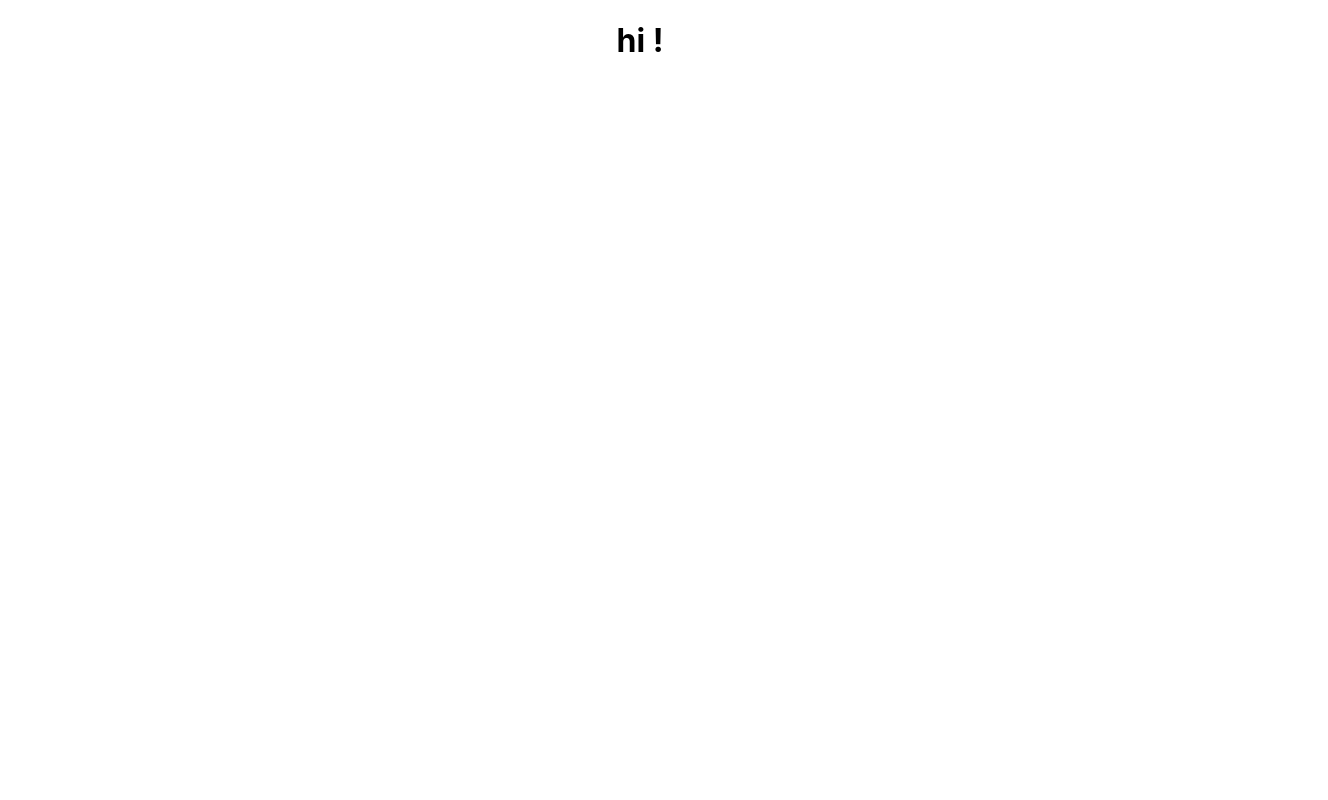
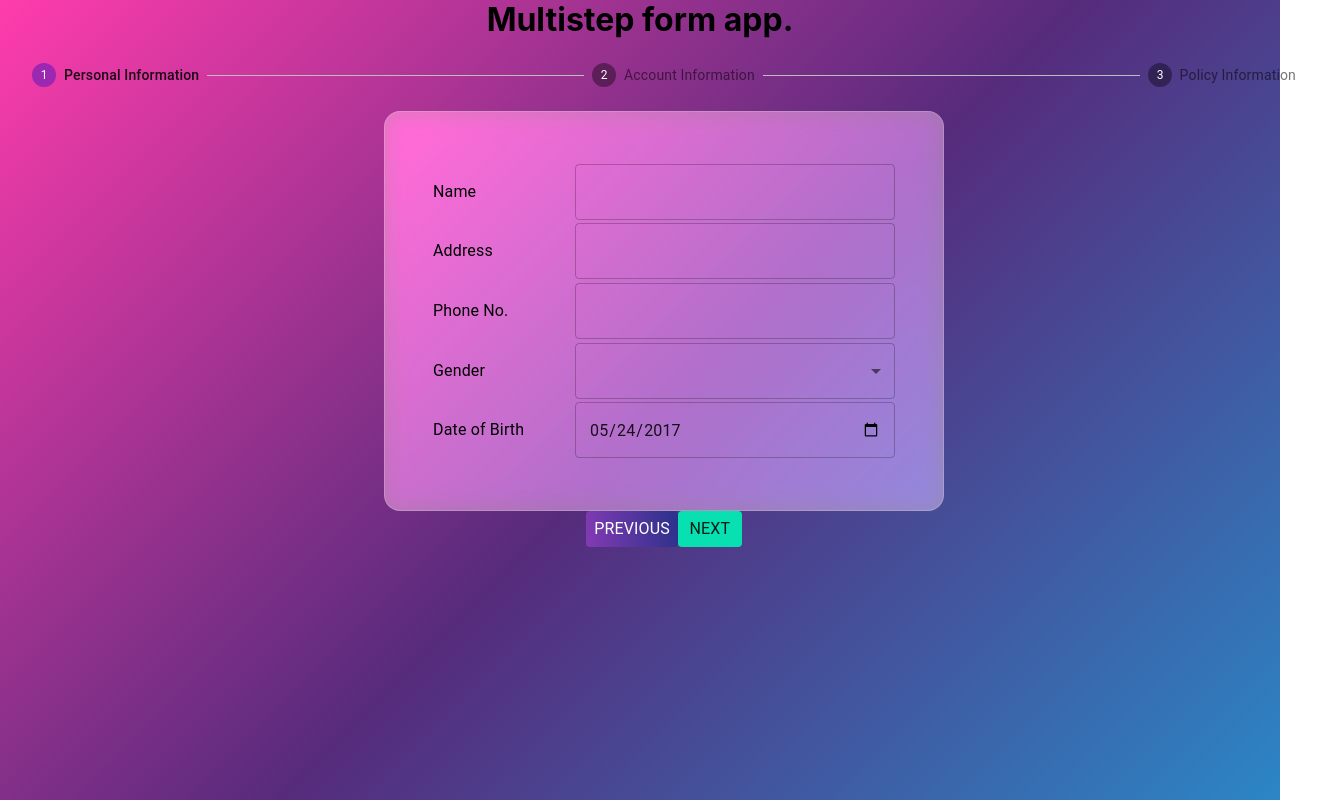
Before and after one commit to kazinoman/Daily-react-ui-practice, a React app: page / in a window 1280 px wide. Shown: the whole page, 1328 px wide, since content can reach past the window. Built offline with nearby package versions, Linux system fonts and the light colour scheme.

Commit message:
FEAT : Complete multistep form design

```diff
--- a/src/components/App.css
+++ b/src/components/App.css
@@ -1,3 +1,9 @@
 .App {
   text-align: center;
+  margin: 0px;
+  height: 100vh;
+  background: linear-gradient(-225deg, #ff3cac 0%, #562b7c 52%, #2b86c5 100%);
+  background-position: center;
+  background-repeat: no-repeat;
+  background-size: cover;
 }
--- a/src/components/App.js
+++ b/src/components/App.js
@@ -1,10 +1,24 @@
+import { ThemeProvider } from '@material-ui/core/styles';
+import theme from './UI/theme';
+
 import './App.css';
+import StepForm from './StepForm/StepForm';
+
+import Personal from './StepForm/PersonalInfoForm';
+import PolicyInfoForm from './StepForm/PolicyInfoForm';
+import AccountInfoForm from './StepForm/AccountInfoForm';
 
 function App() {
   return (
-    <div className="App">
-      <h1>hi !</h1>
-    </div>
+    <ThemeProvider theme={theme}>
+      <div className="App">
+        <h1 style={{ margin: '0px' }}>Multistep form app.</h1>
+        <StepForm />
+        {/* <Personal />
+        <PolicyInfoForm />
+        <AccountInfoForm /> */}
+      </div>
+    </ThemeProvider>
   );
 }
 
--- /dev/null
+++ b/src/components/StepForm/AccountInfoForm.js
@@ -0,0 +1,92 @@
+import React from 'react';
+import { Grid, TextField, Typography } from '@material-ui/core';
+import { makeStyles } from '@material-ui/styles';
+import MenuItem from '@material-ui/core/MenuItem';
+import Select from '@material-ui/core/Select';
+
+const useFormStyle = makeStyles((theme) => ({
+  container: {
+    width: '35rem',
+    height: '25rem',
+    // marginLeft: '25rem',
+    padding: '3rem',
+    backdropFilter: 'blur(12px) saturate(200%)',
+    backgroundColor: 'rgba(255, 219, 219, 0.44)',
+    border: '1px solid rgba(209, 213, 219, 0.3)',
+    borderRadius: '1rem',
+  },
+  inputStyle: {
+    width: '20rem',
+  },
+  inputText: {
+    // marginTop: '1rem',
+  },
+}));
+
+const Personal = () => {
+  const classes = useFormStyle();
+  return (
+    <form className={classes.formContainer}>
+      <Grid
+        container
+        direction="column"
+        justifyContent="space-evenly"
+        alignItems="center"
+        className={classes.container}
+      >
+        <Grid
+          item
+          container
+          direction="row"
+          justifyContent="space-between"
+          alignItems="center"
+          //   className={classes.container}
+        >
+          <Grid item>
+            <Typography className={classes.inputText}>Account No.</Typography>
+          </Grid>
+          <Grid item>
+            <TextField variant="outlined" className={classes.inputStyle} />
+          </Grid>
+        </Grid>
+
+        <Grid
+          item
+          container
+          direction="row"
+          justifyContent="space-between"
+          alignItems="center"
+        >
+          <Grid item>
+            <Typography>Payment amount</Typography>
+          </Grid>
+          <Grid item>
+            <TextField variant="outlined" className={classes.inputStyle} />
+          </Grid>
+        </Grid>
+
+        <Grid
+          item
+          container
+          direction="row"
+          justifyContent="space-between"
+          alignItems="center"
+        >
+          <Grid item>
+            <Typography>Date</Typography>
+          </Grid>
+          <Grid item>
+            <TextField
+              variant="outlined"
+              className={classes.inputStyle}
+              type="date"
+              defaultValue="2017-05-24"
+            />
+          </Grid>
+        </Grid>
+      </Grid>
+    </form>
+  );
+};
+
+export default Personal;
--- /dev/null
+++ b/src/components/StepForm/PersonalInfoForm.js
@@ -0,0 +1,122 @@
+import React from 'react';
+import { Grid, TextField, Typography } from '@material-ui/core';
+import { makeStyles } from '@material-ui/styles';
+import MenuItem from '@material-ui/core/MenuItem';
+import Select from '@material-ui/core/Select';
+
+const useFormStyle = makeStyles((theme) => ({
+  container: {
+    width: '35rem',
+    height: '25rem',
+    // marginLeft: '25rem',
+    padding: '3rem',
+    backdropFilter: 'blur(12px) saturate(200%)',
+    backgroundColor: 'rgba(255, 219, 219, 0.44)',
+    border: '1px solid rgba(209, 213, 219, 0.3)',
+    borderRadius: '1rem',
+  },
+  inputStyle: {
+    width: '20rem',
+  },
+  inputText: {
+    // marginTop: '1rem',
+  },
+}));
+
+const Personal = () => {
+  const classes = useFormStyle();
+  return (
+    <form className={classes.formContainer}>
+      <Grid
+        container
+        direction="column"
+        justifyContent="space-evenly"
+        alignItems="center"
+        className={classes.container}
+      >
+        <Grid
+          item
+          container
+          direction="row"
+          justifyContent="space-between"
+          alignItems="center"
+          //   className={classes.container}
+        >
+          <Grid item>
+            <Typography className={classes.inputText}>Name</Typography>
+          </Grid>
+          <Grid item>
+            <TextField variant="outlined" className={classes.inputStyle} />
+          </Grid>
+        </Grid>
+        <Grid
+          item
+          container
+          direction="row"
+          justifyContent="space-between"
+          alignItems="center"
+        >
+          <Grid item>
+            <Typography>Address</Typography>
+          </Grid>
+          <Grid item>
+            <TextField variant="outlined" className={classes.inputStyle} />
+          </Grid>
+        </Grid>
+        <Grid
+          item
+          container
+          direction="row"
+          justifyContent="space-between"
+          alignItems="center"
+        >
+          <Grid item>
+            <Typography>Phone No.</Typography>
+          </Grid>
+          <Grid item>
+            <TextField variant="outlined" className={classes.inputStyle} />
+          </Grid>
+        </Grid>
+        <Grid
+          item
+          container
+          direction="row"
+          justifyContent="space-between"
+          alignItems="center"
+        >
+          <Grid item>
+            <Typography>Gender</Typography>
+          </Grid>
+          <Grid item>
+            {/* <TextField variant="outlined" className={classes.inputStyle} /> */}
+            <Select variant="outlined" className={classes.inputStyle}>
+              <MenuItem value={1}>male</MenuItem>
+              <MenuItem value={2}>female</MenuItem>
+            </Select>
+          </Grid>
+        </Grid>
+        <Grid
+          item
+          container
+          direction="row"
+          justifyContent="space-between"
+          alignItems="center"
+        >
+          <Grid item>
+            <Typography>Date of Birth</Typography>
+          </Grid>
+          <Grid item>
+            <TextField
+              variant="outlined"
+              className={classes.inputStyle}
+              type="date"
+              defaultValue="2017-05-24"
+            />
+          </Grid>
+        </Grid>
+      </Grid>
+    </form>
+  );
+};
+
+export default Personal;
--- /dev/null
+++ b/src/components/StepForm/PolicyInfoForm.js
@@ -0,0 +1,104 @@
+import React from 'react';
+import { Grid, TextField, Typography } from '@material-ui/core';
+import { makeStyles } from '@material-ui/styles';
+import MenuItem from '@material-ui/core/MenuItem';
+import Select from '@material-ui/core/Select';
+
+const useFormStyle = makeStyles((theme) => ({
+  container: {
+    width: '35rem',
+    height: '25rem',
+    // marginLeft: '25rem',
+    padding: '3rem',
+    backdropFilter: 'blur(12px) saturate(200%)',
+    backgroundColor: 'rgba(255, 219, 219, 0.44)',
+    border: '1px solid rgba(209, 213, 219, 0.3)',
+    borderRadius: '1rem',
+  },
+  inputStyle: {
+    width: '20rem',
+  },
+  inputText: {
+    // marginTop: '1rem',
+  },
+}));
+
+const Personal = () => {
+  const classes = useFormStyle();
+  return (
+    <form className={classes.formContainer}>
+      <Grid
+        container
+        direction="column"
+        justifyContent="space-evenly"
+        alignItems="center"
+        className={classes.container}
+      >
+        <Grid
+          item
+          container
+          direction="row"
+          justifyContent="space-between"
+          alignItems="center"
+          //   className={classes.container}
+        >
+          <Grid item>
+            <Typography
+              className={classes.inputText}
+              style={{ color: 'white' }}
+            >
+              Policy Type
+            </Typography>
+          </Grid>
+          <Grid item>
+            <TextField variant="outlined" className={classes.inputStyle} />
+          </Grid>
+        </Grid>
+
+        <Grid
+          item
+          container
+          direction="row"
+          justifyContent="space-between"
+          alignItems="center"
+        >
+          <Grid item>
+            <Typography style={{ color: 'white' }}>
+              Expire policy date
+            </Typography>
+          </Grid>
+          <Grid item>
+            <TextField
+              variant="outlined"
+              className={classes.inputStyle}
+              type="date"
+              defaultValue="2017-05-24"
+            />
+          </Grid>
+        </Grid>
+        <Grid
+          item
+          container
+          direction="row"
+          justifyContent="space-between"
+          alignItems="center"
+        >
+          <Grid item>
+            <Typography style={{ color: 'white' }}>Why I need this</Typography>
+          </Grid>
+          <Grid item>
+            <TextField
+              variant="outlined"
+              className={classes.inputStyle}
+              multiline
+              maxRows={5}
+              rows={5}
+            />
+          </Grid>
+        </Grid>
+      </Grid>
+    </form>
+  );
+};
+
+export default Personal;
--- /dev/null
+++ b/src/components/StepForm/StepForm.js
@@ -0,0 +1,137 @@
+import React from 'react';
+import Stepper from '@material-ui/core/Stepper';
+import Step from '@material-ui/core/Step';
+import StepLabel from '@material-ui/core/StepLabel';
+import { makeStyles } from '@material-ui/core/styles';
+import Personal from './PersonalInfoForm';
+import Account from './AccountInfoForm';
+import Policy from './PolicyInfoForm';
+import { Button, Grid, Typography } from '@material-ui/core';
+const StepperLevel = [
+  'Personal Information',
+  'Account Information',
+  'Policy Information',
+];
+
+function getData(stepIndex) {
+  switch (stepIndex) {
+    case 0: {
+      return <Personal />;
+      break;
+    }
+    case 1: {
+      return <Account />;
+      break;
+    }
+    case 2: {
+      return <Policy />;
+      break;
+    }
+    default:
+      return null;
+  }
+}
+
+const useStaperStyle = makeStyles((theme) => ({
+  previousButton: {
+    color: 'white',
+    background:
+      'linear-gradient(80deg, rgba(131,58,180,1) 0%, rgba(42,49,138,1) 100%)',
+  },
+  nextButton: {
+    background:
+      'linear-gradient(90deg, rgba(8,224,177,1) 100%, rgba(121,9,9,1) 100%)',
+  },
+  submitButton: {
+    background:
+      'linear-gradient(90deg, rgba(32,191,159,1) 100%, rgba(121,9,9,1) 100%)',
+  },
+  resetButton: {
+    color: 'white',
+    background:
+      'linear-gradient(90deg, rgba(0,36,3,1) 7%, rgba(0,212,255,1) 53%, rgba(121,9,9,1) 100%)',
+  },
+}));
+const StepForm = () => {
+  const classes = useStaperStyle();
+  const [activeStep, setActiveStep] = React.useState(0);
+
+  const handleNext = () => {
+    if (activeStep <= StepperLevel.length) {
+      setActiveStep((prevState) => prevState + 1);
+    }
+  };
+  const handlePrevious = () => {
+    if (activeStep !== -1) {
+      setActiveStep((prevState) => prevState - 1);
+    }
+  };
+  const handleReset = () => {
+    setActiveStep(0);
+  };
+
+  return (
+    <div style={{ background: 'transparent' }}>
+      <Grid
+        container
+        direction="column"
+        justifyContent="center"
+        alignItems="center"
+        style={{ height: '100%', width: '100%' }}
+      >
+        <Grid item>
+          <Stepper
+            activeStep={activeStep}
+            style={{
+              background: 'transparent',
+              width: '80rem',
+              color: 'white',
+            }}
+          >
+            {StepperLevel.map((level) => (
+              <Step>
+                <StepLabel>{level}</StepLabel>
+              </Step>
+            ))}
+          </Stepper>
+        </Grid>
+
+        {activeStep === StepperLevel.length ? (
+          <Grid item>
+            <Button onClick={handleReset} className={classes.resetButton}>
+              <Typography>Reset</Typography>
+            </Button>
+          </Grid>
+        ) : activeStep === -1 ? (
+          <Grid item>
+            <p>You get your turn soon !!</p>
+            <button onClick={handleNext}>Start</button>
+          </Grid>
+        ) : (
+          <Grid item>
+            <div>{getData(activeStep)}</div>
+            <Button
+              disableRipple
+              onClick={handlePrevious}
+              className={classes.previousButton}
+            >
+              <Typography>Previous</Typography>
+            </Button>
+
+            <Button
+              disableRipple
+              onClick={handleNext}
+              className={
+                activeStep === 2 ? classes.submitButton : classes.nextButton
+              }
+            >
+              <Typography>{activeStep === 2 ? 'Submit' : 'Next'}</Typography>
+            </Button>
+          </Grid>
+        )}
+      </Grid>
+    </div>
+  );
+};
+
+export default StepForm;
--- /dev/null
+++ b/src/components/UI/theme.js
@@ -0,0 +1,14 @@
+import { createTheme } from '@material-ui/core/styles';
+import purple from '@material-ui/core/colors/purple';
+import green from '@material-ui/core/colors/green';
+
+export default createTheme({
+  palette: {
+    primary: {
+      main: purple[500],
+    },
+    secondary: {
+      main: green[500],
+    },
+  },
+});
```
Also changed, not shown: 1 other file.
